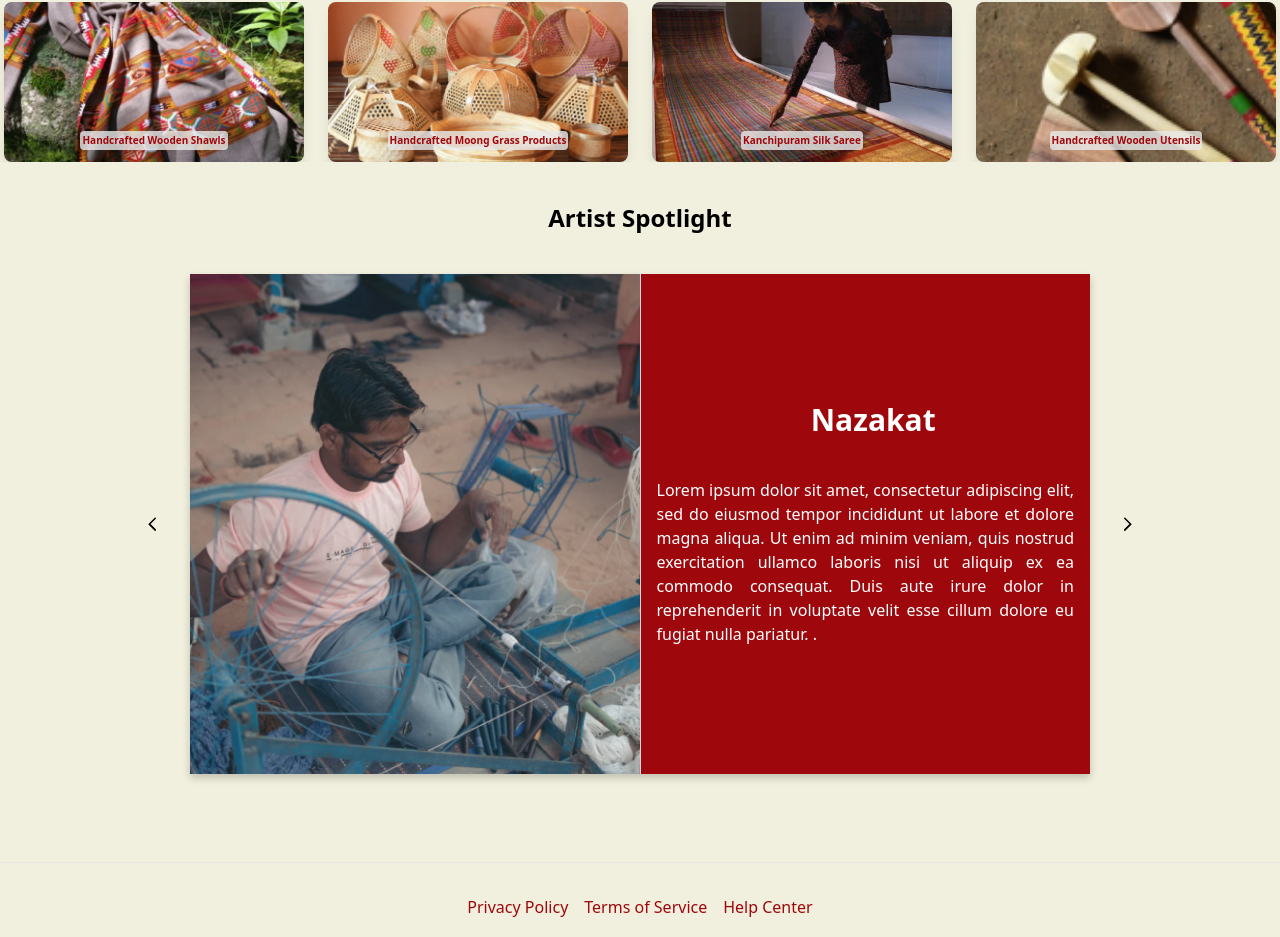
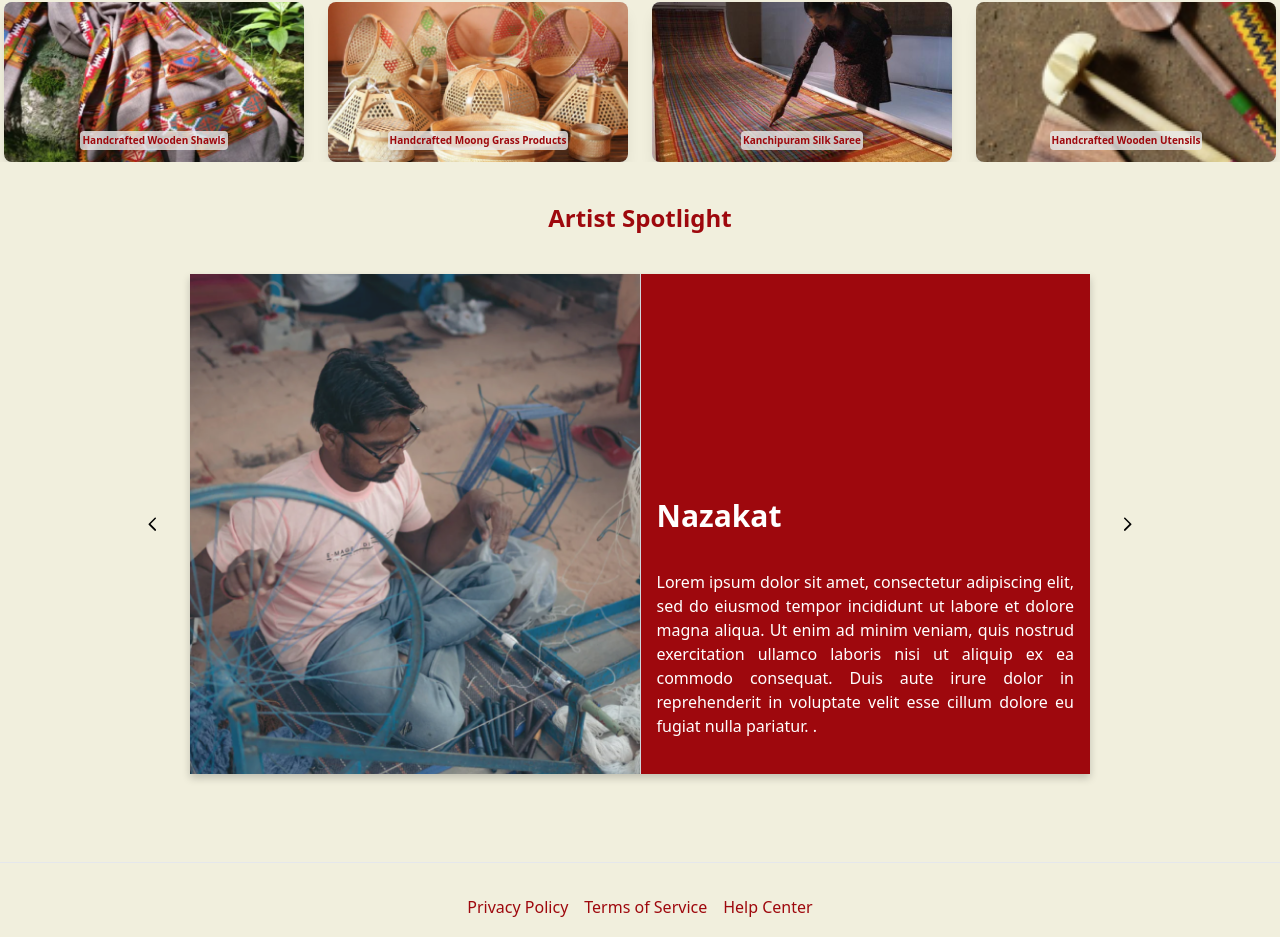
Before and after one commit to Ayush1403/map, a React (Create React App) app: page / in a window 1280 px wide. Shown: the part 972-1909 px from the top of the page. Built offline with nearby package versions, Linux system fonts and the light colour scheme.

Commit message:
Update ArtistSpotlight.jsx

```diff
--- a/src/components/ArtistSpotlight.jsx
+++ b/src/components/ArtistSpotlight.jsx
@@ -48,7 +48,7 @@ const SideCarouselComponent = () => {
 
   return (
     <>
-      <h1 className="text-2xl font-semibold mb-4 text-center w-full">
+      <h1 className="text-2xl font-semibold mb-4 text-center w-full text-[#9E080D]">
         Artist Spotlight
       </h1>
       <div className="flex justify-center mt-10">
@@ -80,11 +80,11 @@ const SideCarouselComponent = () => {
             />
           </div>
           <div className="border-l border-gray-300 h-full"></div>
-          <div className="w-1/2 h-full flex items-center justify-center flex-col bg-[#9E080D] text-white">
-            <h2 className="text-3xl font-bold pl-4 text-left">
+          <div className="w-1/2 h-full grid grid-cols-1 bg-[#9E080D] text-white">
+            <h2 className="text-3xl font-bold pl-4 mt-56 grid-column: 1 / span 1;">
               {carouselContent[activeIndex].heading}
             </h2>
-            <p className="mt-10 text-justify px-4">
+            <p className=" text-justify px-4">
               {carouselContent[activeIndex].text}
             </p>
           </div>
```
